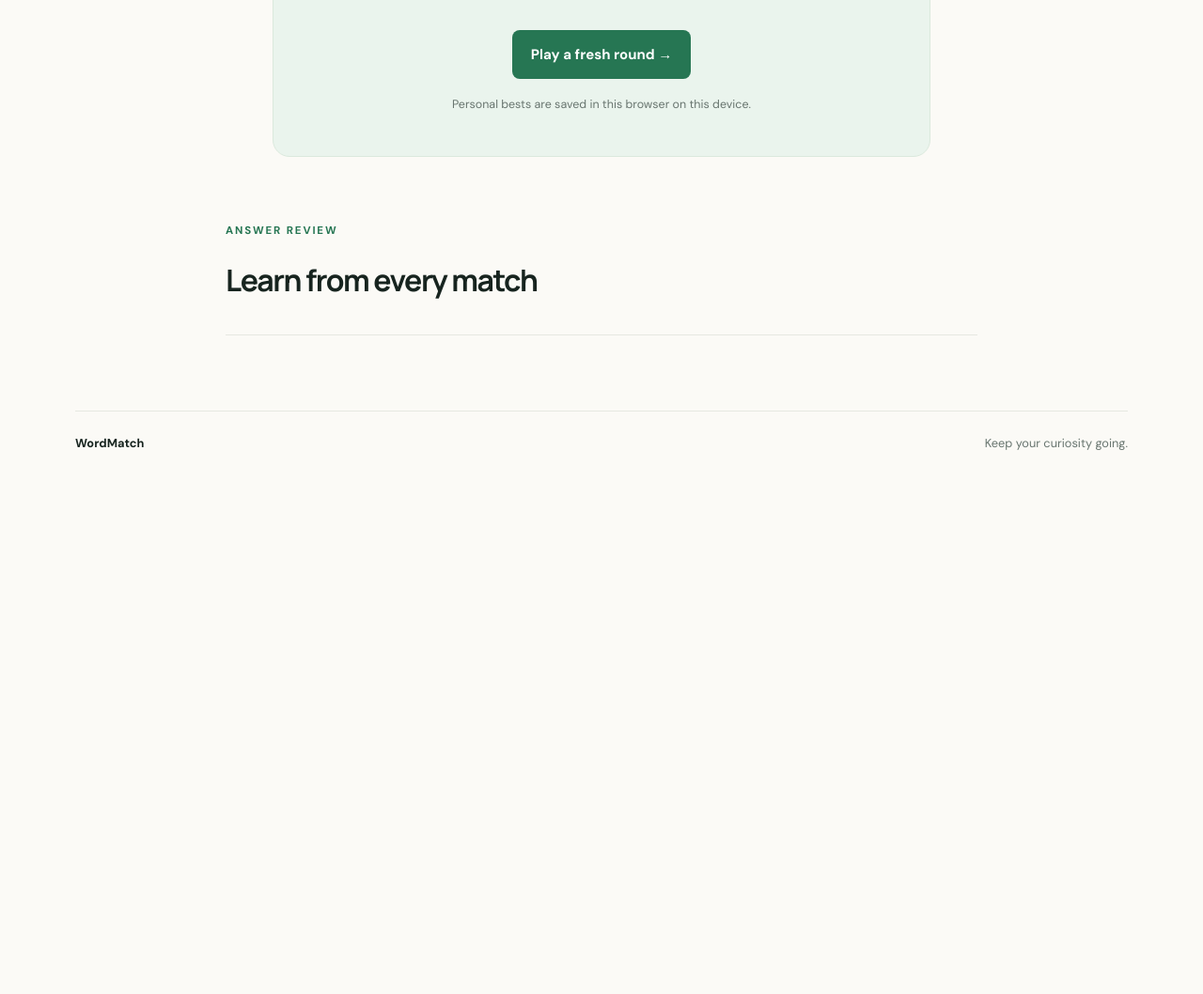
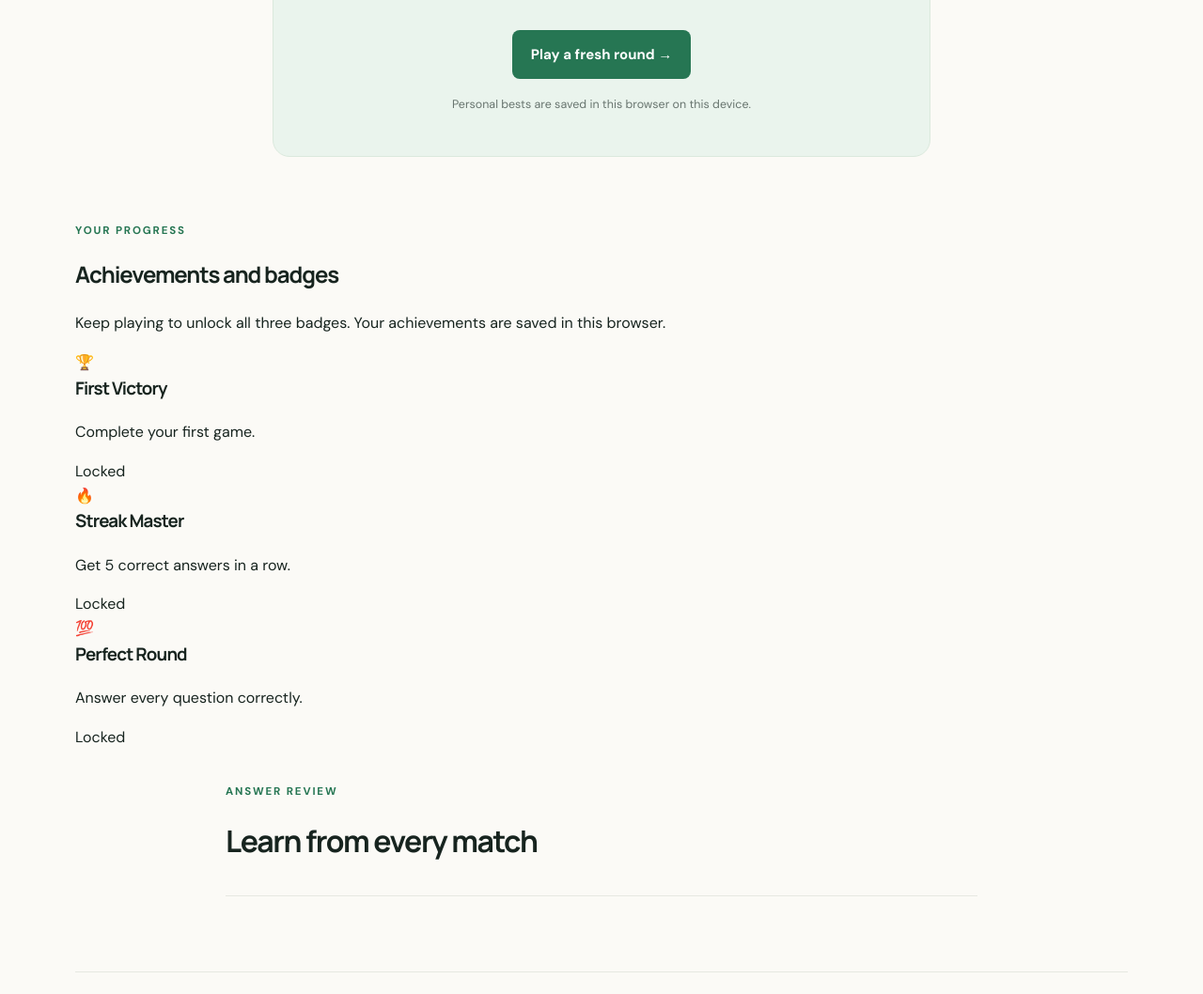
Before and after one commit to ugochi74/word-matching, a Flask app: template templates/results.html in a window 1280 px wide. Shown: the part 666-1724 px from the top of the page at 94% size. Before the commit the page ends 1145 px from the top, so only its background shows below. Run offline with Flask 3, Linux system fonts and the light colour scheme; the template is opened without the code that fills it, so the values that code supplies are empty.

Commit message:
Add achievement badges to results page

```diff
--- a/templates/results.html
+++ b/templates/results.html
@@ -27,6 +27,29 @@
             <a class="button button-primary" href="{{ url_for('game', difficulty=difficulty_name, category=category) }}">Play a fresh round →</a>
             <p class="quiet-note results-note">Personal bests are saved in this browser on this device.</p>
         </section>
+        <section class="achievements-section" aria-labelledby="achievements-title">
+            <p class="eyebrow">YOUR PROGRESS</p>
+            <h2 id="achievements-title">Achievements and badges</h2>
+            <p class="achievement-intro">Keep playing to unlock all three badges. Your achievements are saved in this browser.</p>
+            <div class="achievements-grid">
+                <article class="achievement-card locked" data-achievement="first-victory">
+                    <span class="achievement-icon" aria-hidden="true">🏆</span>
+                    <div><h3>First Victory</h3><p>Complete your first game.</p></div>
+                    <span class="achievement-status">Locked</span>
+                </article>
+                <article class="achievement-card locked" data-achievement="streak-master">
+                    <span class="achievement-icon" aria-hidden="true">🔥</span>
+                    <div><h3>Streak Master</h3><p>Get 5 correct answers in a row.</p></div>
+                    <span class="achievement-status">Locked</span>
+                </article>
+                <article class="achievement-card locked" data-achievement="perfect-round">
+                    <span class="achievement-icon" aria-hidden="true">💯</span>
+                    <div><h3>Perfect Round</h3><p>Answer every question correctly.</p></div>
+                    <span class="achievement-status">Locked</span>
+                </article>
+            </div>
+            <p id="achievement-message" class="record-message" role="status"></p>
+        </section>
         <section class="review-section"><p class="eyebrow">ANSWER REVIEW</p><h2>Learn from every match</h2><div class="review-list">
             {% for result in results %}
             <article class="review-item"><span class="review-status {{ 'correct' if result.is_correct else 'incorrect' }}">{{ '✓' if result.is_correct else '↻' }}</span><div><h3>{{ result.word }}</h3><p>{{ result.definition }}</p></div><span class="review-label">{{ '🔥 ' ~ result.streak if result.is_correct and result.streak > 1 else ('Correct' if result.is_correct else 'Review') }}</span></article>
```
